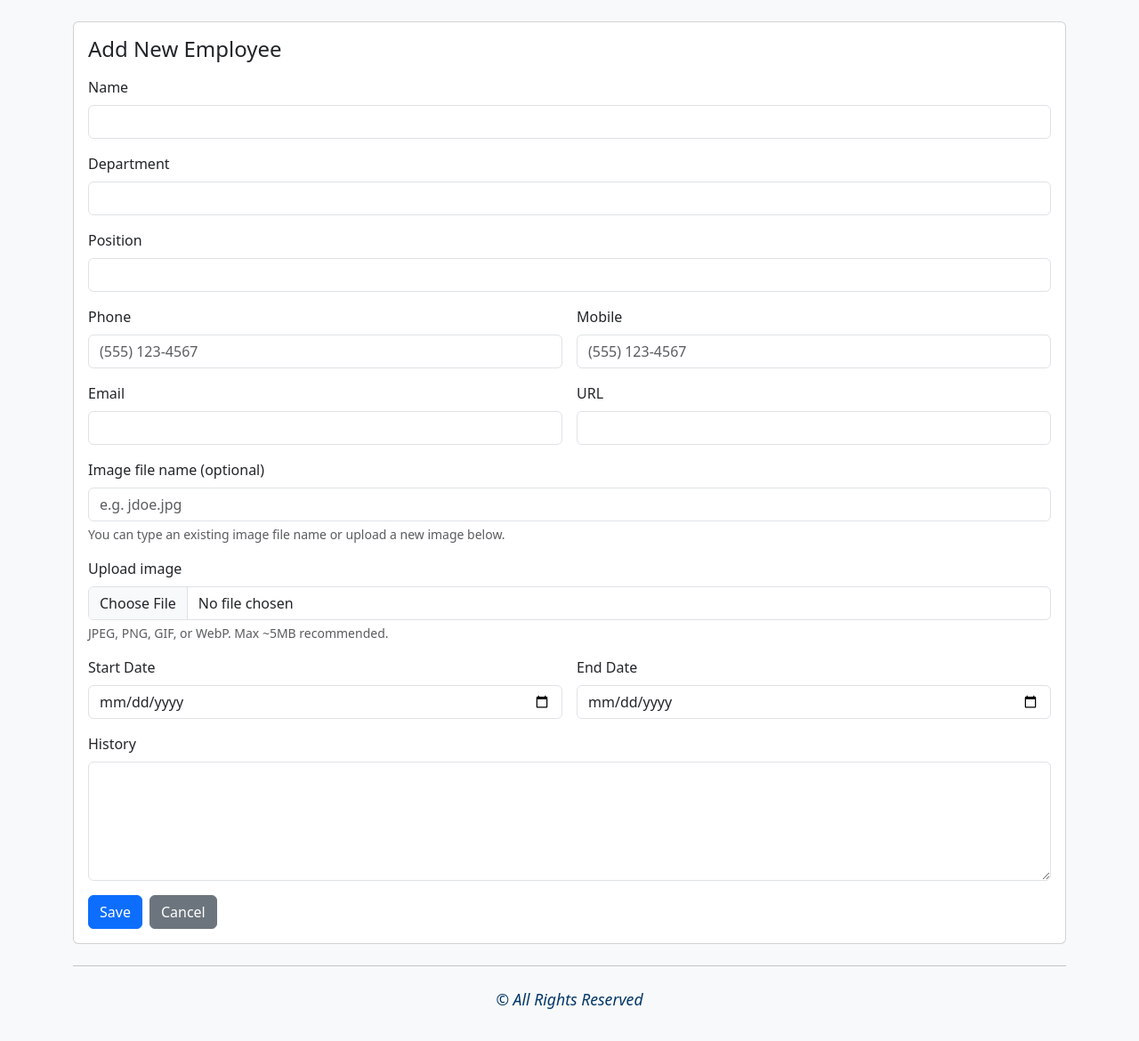
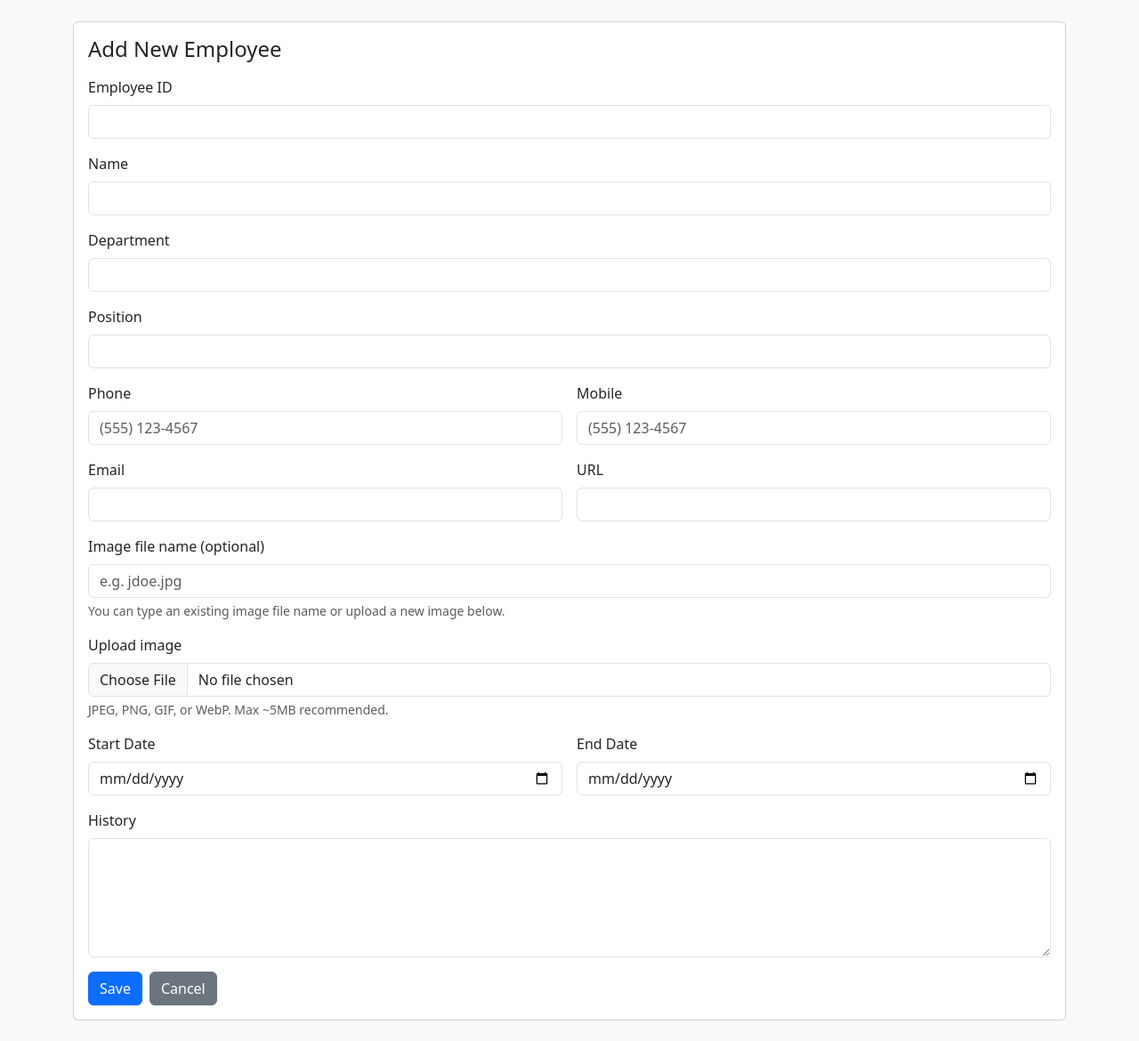
Before and after one commit to jcarter62/member-list, a FastAPI app: template templates/edit_employee.html in a window 1280 px wide. Shown: the top 1170 px of the page at 89% size. Before the commit the page ends 1134 px from the top, so only its background shows below. Run offline with FastAPI, Linux system fonts and the light colour scheme; the template is opened without the code that fills it, so the values that code supplies are empty.

Commit message:
add employee id to edit template and related code.

```diff
--- a/main.py
+++ b/main.py
@@ -666,7 +666,7 @@ async def create_employee(request: Request, db: sqlite3.Connection = Depends(get
         VALUES (?, ?, ?, ?, ?, ?, ?, ?, ?, ?, ?, ?)
         """,
         (
-            None,
+            data.get("employee_id"),
             name,
             data.get("phone"),
             data.get("mobile"),
--- a/templates/edit_employee.html
+++ b/templates/edit_employee.html
@@ -10,6 +10,10 @@
       <div class="alert alert-danger" role="alert">{{ error }}</div>
     {% endif %}
     <form method="post" action="{{ form_action }}" enctype="multipart/form-data">
+        <div class="mb-3">
+            <label for="employee_id" class="form-label">Employee ID</label>
+            <input type="text" id="employee_id" name="employee_id" class="form-control" aria-required="true" value="{{ employee.employee_id if employee else '' }}" required>
+        </div>
         <div class="mb-3">
             <label for="name" class="form-label">Name</label>
             <input type="text" id="name" name="name" class="form-control" value="{{ employee.name if employee else '' }}" required>
```
Also changed, not shown: 1 other file.
